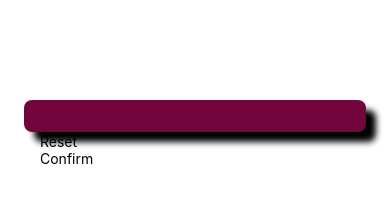
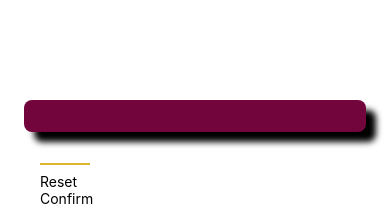
Before and after one commit to blaker859/Mini_Game_App, a React Native app: screen / in a window 390 px wide. Shown: the top 215 px of the page. Built offline with nearby package versions, Linux system fonts and the light colour scheme.

Commit message:
Adding styles to number input limiting maxLength of number input

```diff
--- a/screens/StartGameScreen.js
+++ b/screens/StartGameScreen.js
@@ -4,7 +4,8 @@ import PrimaryButton from "../components/PrimaryButton";
 function StartGameScreen() {
   return (
     <View style={styles.inputContainer}>
-      <TextInput />
+      {/* not allowing more than 2 characters */}
+      <TextInput style={styles.numberInput} maxLength={2} />
       <PrimaryButton>Reset</PrimaryButton>
       <PrimaryButton>Confirm</PrimaryButton>
     </View>
@@ -26,4 +27,15 @@ const styles = StyleSheet.create({
     shadowRadius: 6, //needed for shadow on ios
     shadowOpacity: 1, //needed for shadow on ios
   },
+  numberInput: {
+    height: 50,
+    width: 50,
+    fontSize: 32,
+    borderBottomColor: "#ddb52f",
+    borderBottomWidth: 2,
+    color: "#ddb52f",
+    marginVertical: 8,
+    fontWeight: "bold",
+    textAlign: "center",
+  },
 });
```
